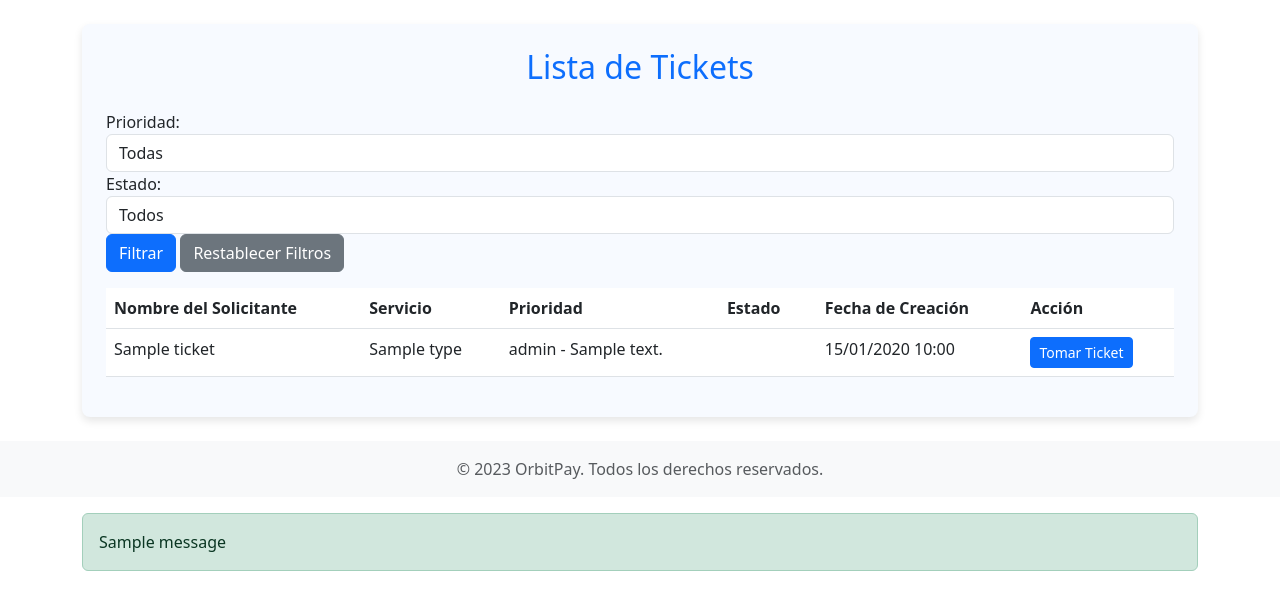
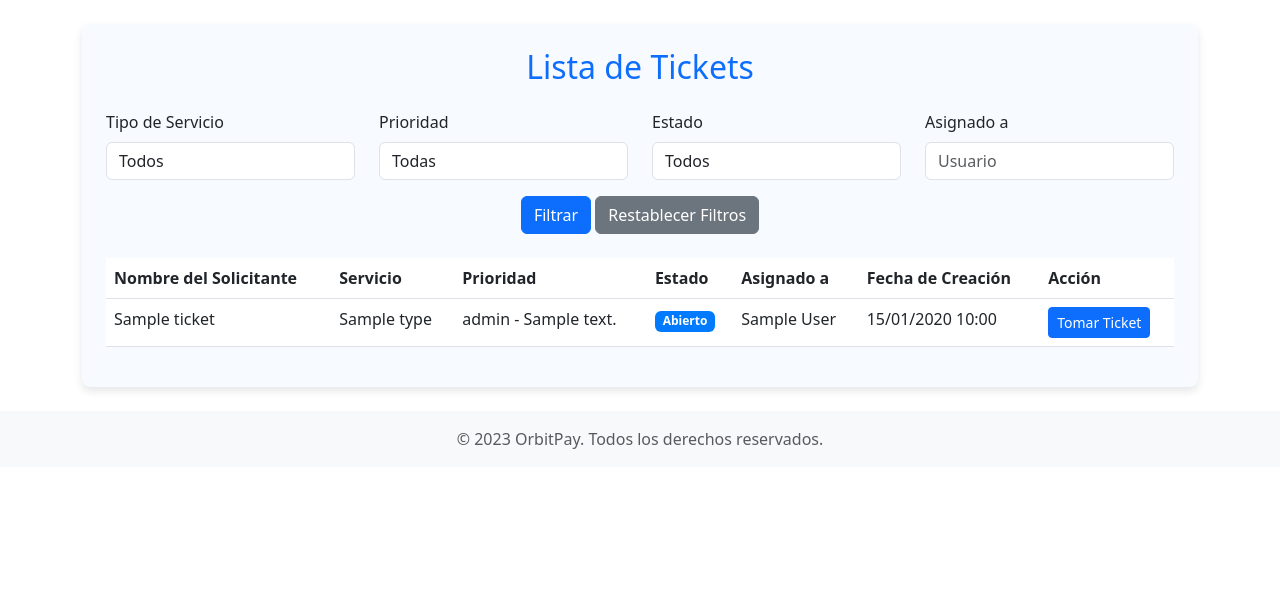
Before and after one commit to rmiyar/soluticket, a Django app: page /Tickets/consultar-tickets/ in a window 1280 px wide. Shown: the part 56-666 px from the top of the page. Run offline with Django 5.2, Linux system fonts and the light colour scheme; tables that the repository leaves empty hold one stand-in row (values such as "Sample post"); one stand-in notice (Sample message) is shown; some libraries are stand-ins or nearby versions.

Commit message:
funcionalidad de asignaciond e agentes y modales de confirmacio

```diff
--- a/soluticketcore/settings.py
+++ b/soluticketcore/settings.py
@@ -12,6 +12,8 @@ https://docs.djangoproject.com/en/5.1/ref/settings/
 
 from pathlib import Path
 import os
+
+
 
 # Build paths inside the project like this: BASE_DIR / 'subdir'.
 BASE_DIR = Path(__file__).resolve().parent.parent
--- a/soluticketcore/urls.py
+++ b/soluticketcore/urls.py
@@ -5,8 +5,7 @@ from django.views.generic import TemplateView
 urlpatterns = [
     path('admin/', admin.site.urls),
     path('accounts/', include('allauth.urls')),
-     path('conocenos/', TemplateView.as_view(template_name="index.html"), name='conocenos'),
-     path('crear_ticket/', TemplateView.as_view(template_name="post_ticket.html"), name='crear-ticket'),
+    path('conocenos/', TemplateView.as_view(template_name="index.html"), name='conocenos'),
     path('Tickets/', include('tickets.urls'))
 
 ]
--- a/templates/base.html
+++ b/templates/base.html
@@ -52,6 +52,18 @@
         {% endblock %}
     </div>
 
+    <!-- Mensajes de alerta -->
+    {% if messages %}
+    <div class="container mt-3" id="messageContainer">
+        {% for message in messages %}
+        <div class="alert {% if message.tags %}alert-{{ message.tags }}{% else %}alert-info{% endif %} alert-dismissible fade show" role="alert">
+            {{ message }}
+            <button type="button" class="btn-close" data-bs-dismiss="alert" aria-label="Close"></button>
+        </div>
+        {% endfor %}
+    </div>
+    {% endif %}
+
     <!-- Pie de página -->
     <footer class="footer bg-light py-3 mt-auto">
         <div class="container text-center">
@@ -66,15 +78,23 @@
     {% block extra_scripts %}
     <!-- Bloque para scripts adicionales -->
     {% endblock %}
-    {% if messages %}
-<div class="container mt-3">
-    {% for message in messages %}
-    <div class="alert {% if message.tags %}alert-{{ message.tags }}{% else %}alert-info{% endif %}" role="alert">
-        {{ message }}
-    </div>
-    {% endfor %}
-</div>
-{% endif %}
+
+    <!-- Script para ocultar mensajes automáticamente después de 3 segundos -->
+    <script>
+        document.addEventListener('DOMContentLoaded', function () {
+            // Ocultar el mensaje después de 3 segundos (3000 ms)
+            setTimeout(function () {
+                var messageContainer = document.getElementById('messageContainer');
+                if (messageContainer) {
+                    messageContainer.style.transition = "opacity 0.5s";
+                    messageContainer.style.opacity = "0";
+                    setTimeout(function() {
+                        messageContainer.remove();  // Elimina el elemento del DOM
+                    }, 500);  // Espera a que termine la transición antes de eliminar
+                }
+            }, 5000);
+        });
+    </script>
 
 </body>
 </html>
--- a/templates/get_tickets.html
+++ b/templates/get_tickets.html
@@ -6,32 +6,50 @@
 <div class="container my-4 p-4" style="background-color: #f7faff; border-radius: 8px; box-shadow: 0 4px 8px rgba(0, 0, 0, 0.1);">
     <h2 class="text-center text-primary mb-4">Lista de Tickets</h2>
 
-    <!-- Filtros de búsqueda -->
-    <form method="get" class="form-inline mb-3">
-        <div class="form-group mr-3">
-            <label for="filtro_prioridad" class="mr-2">Prioridad:</label>
-            <select name="filtro_prioridad" id="filtro_prioridad" class="form-control">
-                <option value="">Todas</option>
-                <option value="alta" {% if filtro_prioridad == "alta" %}selected{% endif %}>Alta</option>
-                <option value="media" {% if filtro_prioridad == "media" %}selected{% endif %}>Media</option>
-                <option value="baja" {% if filtro_prioridad == "baja" %}selected{% endif %}>Baja</option>
-            </select>
+    <!-- Formulario de filtros -->
+    <form method="get" class="mb-4">
+        <div class="row">
+            <div class="col-md-3">
+                <label for="tipo_servicio" class="form-label">Tipo de Servicio</label>
+                <select name="tipo_servicio" id="tipo_servicio" class="form-control">
+                    <option value="">Todos</option>
+                    <option value="servicio1" {% if tipo_servicio == "servicio1" %}selected{% endif %}>Servicio 1</option>
+                    <option value="servicio2" {% if tipo_servicio == "servicio2" %}selected{% endif %}>Servicio 2</option>
+                    <!-- Agrega más opciones de servicio según sea necesario -->
+                </select>
+            </div>
+            <div class="col-md-3">
+                <label for="prioridad" class="form-label">Prioridad</label>
+                <select name="prioridad" id="prioridad" class="form-control">
+                    <option value="">Todas</option>
+                    <option value="alta" {% if prioridad == "alta" %}selected{% endif %}>Alta</option>
+                    <option value="media" {% if prioridad == "media" %}selected{% endif %}>Media</option>
+                    <option value="baja" {% if prioridad == "baja" %}selected{% endif %}>Baja</option>
+                </select>
+            </div>
+            <div class="col-md-3">
+                <label for="estado" class="form-label">Estado</label>
+                <select name="estado" id="estado" class="form-control">
+                    <option value="">Todos</option>
+                    <option value="abierto" {% if estado == "abierto" %}selected{% endif %}>Abierto</option>
+                    <option value="en_proceso" {% if estado == "en_proceso" %}selected{% endif %}>En Proceso</option>
+                    <option value="cerrado" {% if estado == "cerrado" %}selected{% endif %}>Cerrado</option>
+                </select>
+            </div>
+            <div class="col-md-3">
+                <label for="asignado_a" class="form-label">Asignado a</label>
+                <input type="text" name="asignado_a" id="asignado_a" class="form-control" placeholder="Usuario" value="{{ asignado_a }}">
+            </div>
         </div>
-
-        <div class="form-group mr-3">
-            <label for="filtro_estado" class="mr-2">Estado:</label>
-            <select name="filtro_estado" id="filtro_estado" class="form-control">
-                <option value="">Todos</option>
-                <option value="abierto" {% if filtro_estado == "abierto" %}selected{% endif %}>Abierto</option>
-                <option value="en_proceso" {% if filtro_estado == "en_proceso" %}selected{% endif %}>En Proceso</option>
-                <option value="cerrado" {% if filtro_estado == "cerrado" %}selected{% endif %}>Cerrado</option>
-            </select>
+        <div class="row mt-3">
+            <div class="col-md-12 text-center">
+                <button type="submit" class="btn btn-primary">Filtrar</button>
+                <a href="{% url 'consultar_tickets' %}" class="btn btn-secondary">Restablecer Filtros</a>
+            </div>
         </div>
-
-        <button type="submit" class="btn btn-primary mr-2">Filtrar</button>
-        <a href="{% url 'consultar_tickets' %}" class="btn btn-secondary">Restablecer Filtros</a>
     </form>
 
+    <!-- Tabla de tickets -->
     <table class="table table-hover">
         <thead style="background-color: #007bff; color: white;">
             <tr>
@@ -39,6 +57,7 @@
                 <th>Servicio</th>
                 <th>Prioridad</th>
                 <th>Estado</th>
+                <th>Asignado a</th>
                 <th>Fecha de Creación</th>
                 <th>Acción</th>
             </tr>
@@ -50,25 +69,74 @@
                 <td>{{ ticket.servicio }}</td>
                 <td>{{ ticket.prioridad }}</td>
                 <td>
-                    <span class="badge {% if ticket.estado == 'abierto' %}badge-danger{% elif ticket.estado == 'en_proceso' %}badge-warning{% else %}badge-success{% endif %}">
+                    <span class="badge" style="background-color: #007bff; color: white;">
                         {{ ticket.get_estado_display }}
                     </span>
                 </td>
+                <td>
+                    {% if ticket.asignado_a %}
+                        {{ ticket.asignado_a.get_full_name|default:ticket.asignado_a.username }}
+                    {% else %}
+                        <span class="text-muted">Sin asignar</span>
+                    {% endif %}
+                </td>
                 <td>{{ ticket.fecha_creacion|date:"d/m/Y H:i" }}</td>
                 <td>
-                    <!-- Botón para tomar el ticket -->
-                    <form action="{% url 'tomar_ticket' ticket.id %}" method="post" style="display: inline;">
-                        {% csrf_token %}
-                        <button type="submit" class="btn btn-primary btn-sm">Tomar Ticket</button>
-                    </form>
+                    <button type="button" class="btn btn-primary btn-sm" data-bs-toggle="modal" data-bs-target="#confirmModal" data-ticket-id="{{ ticket.id }}">
+                        Tomar Ticket
+                    </button>
                 </td>
             </tr>
             {% empty %}
             <tr>
-                <td colspan="6" class="text-center text-muted">No hay tickets disponibles.</td>
+                <td colspan="7" class="text-center text-muted">No hay tickets disponibles.</td>
             </tr>
             {% endfor %}
         </tbody>
     </table>
 </div>
+
+<!-- Modal de confirmación -->
+<div class="modal fade" id="confirmModal" tabindex="-1" aria-labelledby="confirmModalLabel" aria-hidden="true">
+    <div class="modal-dialog">
+        <div class="modal-content">
+            <div class="modal-header">
+                <h5 class="modal-title" id="confirmModalLabel">Confirmación</h5>
+                <button type="button" class="btn-close" data-bs-dismiss="modal" aria-label="Close"></button>
+            </div>
+            <div class="modal-body">
+                ¿Estás seguro de que deseas tomar este ticket?
+            </div>
+            <div class="modal-footer">
+                <button type="button" class="btn btn-secondary" data-bs-dismiss="modal">Cancelar</button>
+                <button type="button" class="btn btn-primary" id="confirmAcceptButton">Aceptar</button>
+            </div>
+        </div>
+    </div>
+</div>
+
+<!-- Formulario oculto para enviar la solicitud de toma de ticket -->
+<form id="takeTicketForm" action="" method="post" style="display: none;">
+    {% csrf_token %}
+</form>
+
+{% block extra_scripts %}
+<script>
+    document.addEventListener('DOMContentLoaded', function () {
+        var confirmModal = document.getElementById('confirmModal');
+        var confirmAcceptButton = document.getElementById('confirmAcceptButton');
+        var takeTicketForm = document.getElementById('takeTicketForm');
+
+        confirmModal.addEventListener('show.bs.modal', function (event) {
+            var button = event.relatedTarget;
+            var ticketId = button.getAttribute('data-ticket-id');
+            takeTicketForm.action = `{% url 'tomar_ticket' 0 %}`.replace('/0/', `/${ticketId}/`);
+        });
+
+        confirmAcceptButton.addEventListener('click', function () {
+            takeTicketForm.submit();
+        });
+    });
+</script>
 {% endblock %}
+{% endblock %}
--- a/tickets/urls.py
+++ b/tickets/urls.py
@@ -1,9 +1,12 @@
 from django.contrib import admin
 from django.urls import path, include
 from . import views
+from django.views.generic import TemplateView
+
 urlpatterns = [
 
     path('consultar-tickets/', views.consultar_tickets, name='consultar_tickets'),
+    path('crear_ticket/', TemplateView.as_view(template_name="post_ticket.html"), name='crear-ticket'),
     path('Tickets/tomar-ticket/<int:ticket_id>/', views.tomar_ticket, name='tomar_ticket'),
 
 ]
--- a/tickets/views.py
+++ b/tickets/views.py
@@ -3,15 +3,23 @@ from django.shortcuts import redirect, get_object_or_404
 from django.contrib.auth.decorators import login_required
 from django.contrib import messages
 from .models import Ticket
+from users.models import User
+from django.shortcuts import render
 
 
 def consultar_tickets(request):
     # Obtiene los valores de los filtros
-    filtro_prioridad = request.GET.get('filtro_prioridad', '')
-    filtro_estado = request.GET.get('filtro_estado', '')
+    filtro_servicio = request.GET.get('tipo_servicio', '')
+    filtro_prioridad = request.GET.get('prioridad', '')
+    filtro_estado = request.GET.get('estado', '')
+    filtro_asignado_a = request.GET.get('asignado_a', '')
 
     # Obtiene todos los tickets inicialmente
     tickets = Ticket.objects.all()
+
+    # Filtra por servicio si el usuario selecciona una opción
+    if filtro_servicio:
+        tickets = tickets.filter(servicio=filtro_servicio)
 
     # Filtra por prioridad si el usuario selecciona una opción
     if filtro_prioridad:
@@ -21,11 +29,17 @@ def consultar_tickets(request):
     if filtro_estado:
         tickets = tickets.filter(estado=filtro_estado)
 
+    # Filtra por asignado_a si el usuario ingresa un nombre de usuario
+    if filtro_asignado_a:
+        tickets = tickets.filter(asignado_a__username=filtro_asignado_a)  # Puedes ajustar para usar ID si es necesario
+
     # Pasa los tickets filtrados y los valores de los filtros al contexto
     context = {
         'tickets': tickets,
-        'filtro_prioridad': filtro_prioridad,
-        'filtro_estado': filtro_estado,
+        'tipo_servicio': filtro_servicio,
+        'prioridad': filtro_prioridad,
+        'estado': filtro_estado,
+        'asignado_a': filtro_asignado_a,
     }
 
     return render(request, 'get_tickets.html', context)
@@ -33,19 +47,16 @@ def consultar_tickets(request):
 
 @login_required
 def tomar_ticket(request, ticket_id):
-    # Obtener el ticket o lanzar un 404 si no existe
+    print("Ticket ID:", ticket_id)  # Agrega esta línea para verificar el ID en la consola
     ticket = get_object_or_404(Ticket, id=ticket_id)
 
-    # Verificar si el ticket ya fue tomado
     if ticket.asignado_a:
         messages.warning(request, "Este ticket ya ha sido tomado por otro usuario.")
-        return redirect('ruta_lista_tickets')
+    else:
+        ticket.asignado_a = request.user
+        ticket.estado = 'en_proceso'
+        ticket.save()
+        messages.success(request, "Has tomado el ticket exitosamente.")
 
-    # Asignar el ticket al usuario actual y cambiar el estado
-    ticket.asignado_a = request.user
-    ticket.estado = 'en_proceso'
-    ticket.save()
-
-    # Mensaje de éxito y redireccionar a la lista de tickets
-    messages.success(request, "Has tomado el ticket exitosamente.")
-    return redirect('ruta_lista_tickets')
+    tickets = Ticket.objects.all()
+    return render(request, 'get_tickets.html', {'tickets': tickets})
```
